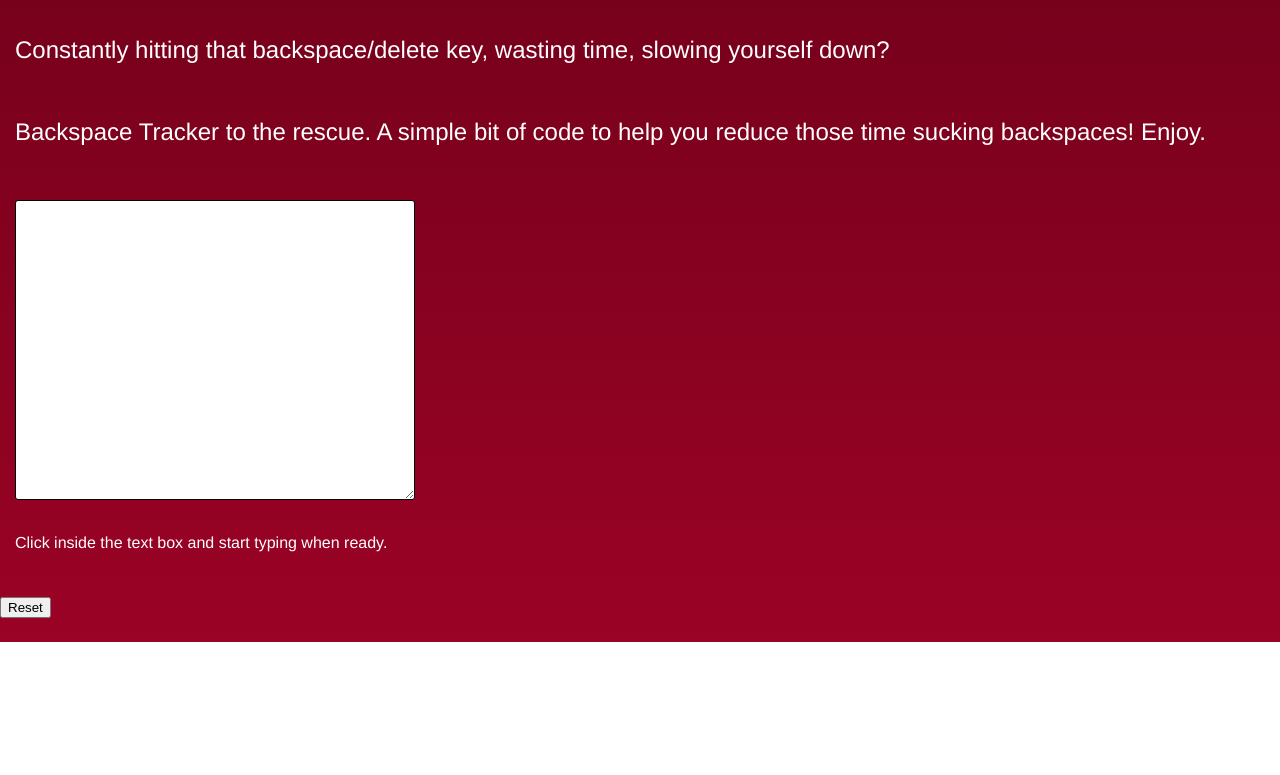
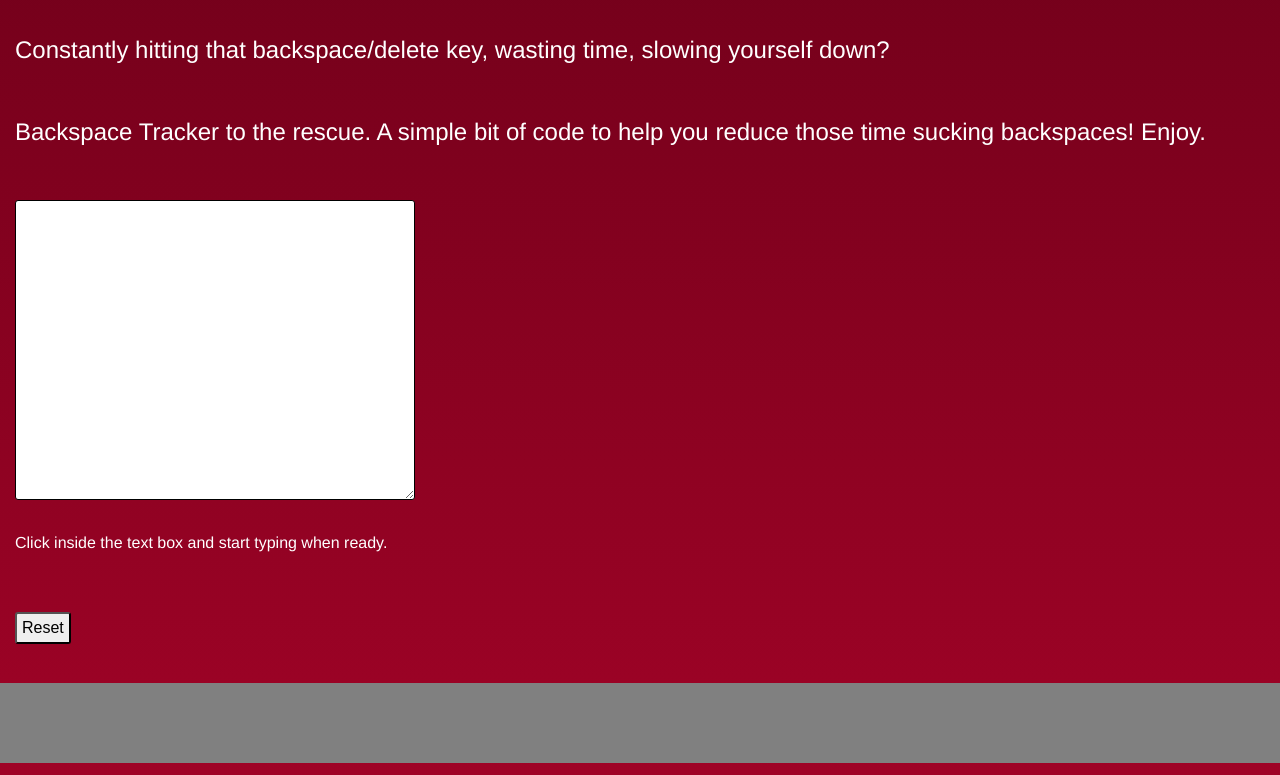
Before and after one commit to ArchieAtOrigins/CountBackspaces, a plain HTML site: page index.html in a window 1280 px wide. Shown: the part 177-952 px from the top of the page. Drawn offline with Linux system fonts and the light colour scheme.

Commit message:
Changed some background and text color so I could see that my div were displaying and whether output was showing up

```diff
--- a/index.html
+++ b/index.html
@@ -1,4 +1,4 @@
-<!-- Color changes associated with  JS counter changes -->
+<!-- Consdier color changes associated with  JS counter changes -->
 
 <!DOCTYPE html>
 <html lang="en">
@@ -27,10 +27,12 @@
 		</section>
 		<section>
 			<div>
+				<p id="currentscore"></p>
 				<p id="highscore"></p>
 			</div>
 		</section>
-		<footer class="clearfix">
+		<footer
+		>
 
 		</footer>
 	</div>
--- a/style.css
+++ b/style.css
@@ -27,6 +27,12 @@ h1 {
 p {
 	font-size: 1.5em;
 	padding: 15px;
+}
+button {
+	border-radius: 3px;
+	margin: 15px;
+	padding: 5px;
+	font-size: 1em;
 }
 #text {
 	background: white;
@@ -59,3 +65,13 @@ footer {
 	background: black;
 	min-height: 50px;
 }
+#currentscore {
+	background: grey;
+	min-height: 50px;
+	color: white:;
+}
+#highscore {
+	background: darkgrey;
+	min-height: 75px;
+	color: white:;
+}
```
